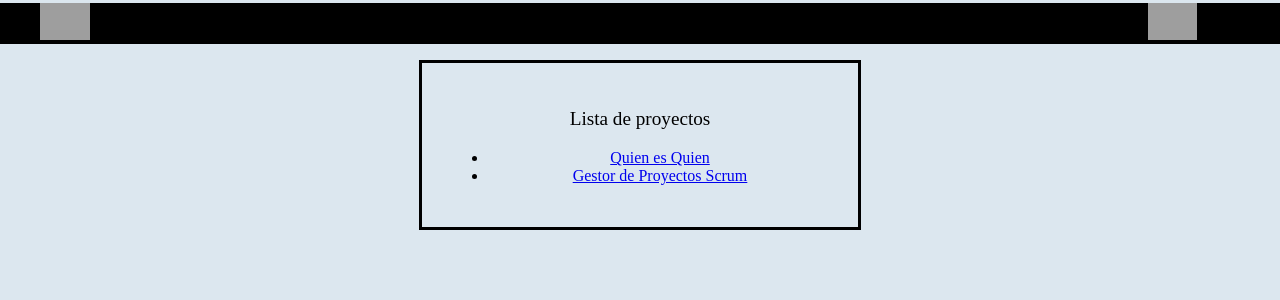
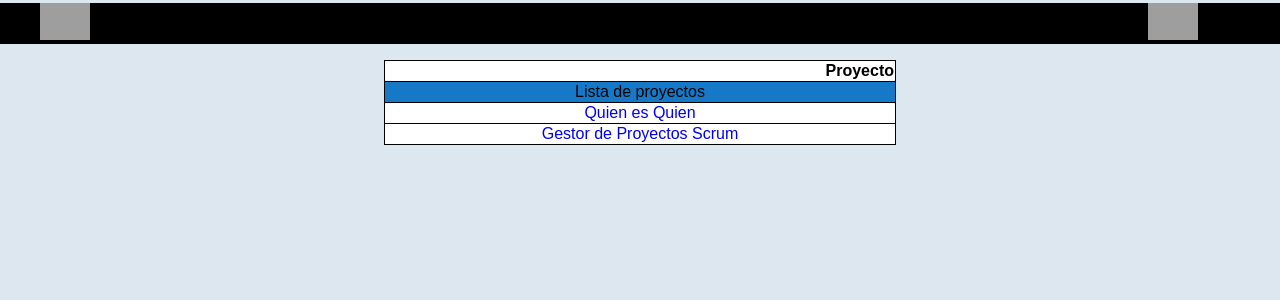
Before and after one commit to ncristiansa/PruebasPJScrum, a PHP site: page /vistainicial.php in a window 1280 px wide. Shown: the top 300 px of the page. Run offline with PHP 8.4, Linux system fonts and the light colour scheme; a user stored in the database is signed in; data comes from the database, SQL or seed files in the repository; data that the repository does not hold is empty; grey boxes are pictures that could not be loaded.

Commit message:
Tabla 9 10

```diff
--- a/estiloScrum.css
+++ b/estiloScrum.css
@@ -2,6 +2,7 @@ body{
   margin:0;
   padding: 0;
   background-color: #dce7ef  ;
+  font-family: Arial;
 }
 .titulo{
   margin: 0 auto;
@@ -143,18 +144,20 @@ nav{
   height: 4%;
 
 }
-.div-father {
-  word-wrap: break-word
-}
-.list-projects {
-  padding: 2%;
-  width: 30%;
-  border:solid;
 
-}
 .title-list {
   font-size: 120%;
 }
 .text-li {
   font-size:100%;
 }
+.Table-List {
+  margin: 0 auto;
+  word-wrap: break-word;
+  width: 40%;
+  background-color: white;
+  border-collapse: collapse;
+}
+a:link {
+  text-decoration: none;
+}
--- a/vistainicial.php
+++ b/vistainicial.php
@@ -5,6 +5,7 @@
 <html>
 <head>
 	<link rel="stylesheet" type="text/css" href="estiloScrum.css">
+
 	<title>Panel de Control</title>
 	<meta charset="utf-8">
 </head>
@@ -97,18 +98,22 @@
 	$listProjects = ("SELECT nameProject FROM Projects;");
 	$resultList = mysqli_query($connect, $listProjects);
 ?>
-<div align="center" class="div-father">
-	<div class="list-projects" align="center">
-			<p class="title-list">Lista de proyectos</p>
-	<ul>
-		<?php
+	<?php
+		echo "<table border='2' rules='rows' class='Table-List'>";
+			echo "<tr>";
+				echo "<td colspan='4' align='right'><b>Proyecto</b></td>";
+			echo "</tr>";
+			echo "<tr>";
+				echo "<td colspan='4' align='center' bgcolor=' #1579c8
+'>Lista de proyectos</td>";
+			echo "</tr>";
 			while ($QueryList = mysqli_fetch_assoc($resultList)) {
-				echo"<li class='text-li'><a href='#'>".$QueryList["nameProject"]."</li></a>";
+				echo "\t<tr>\n";
+					echo "\t\t<td align='center' colspan='4'><a href='#' target='_blank'>".$QueryList["nameProject"]."</a></td>\n";
+				echo "\t</tr>\n";
 			}
-		?>
-	</ul>
-	</div>
-</div>
+		echo "</table>";
+	?>
 <?php
 	$typeUser = ("SELECT type FROM Users WHERE username='$NameUser';");
 	$resultTypeUser = mysqli_query($connect, $typeUser);
```
